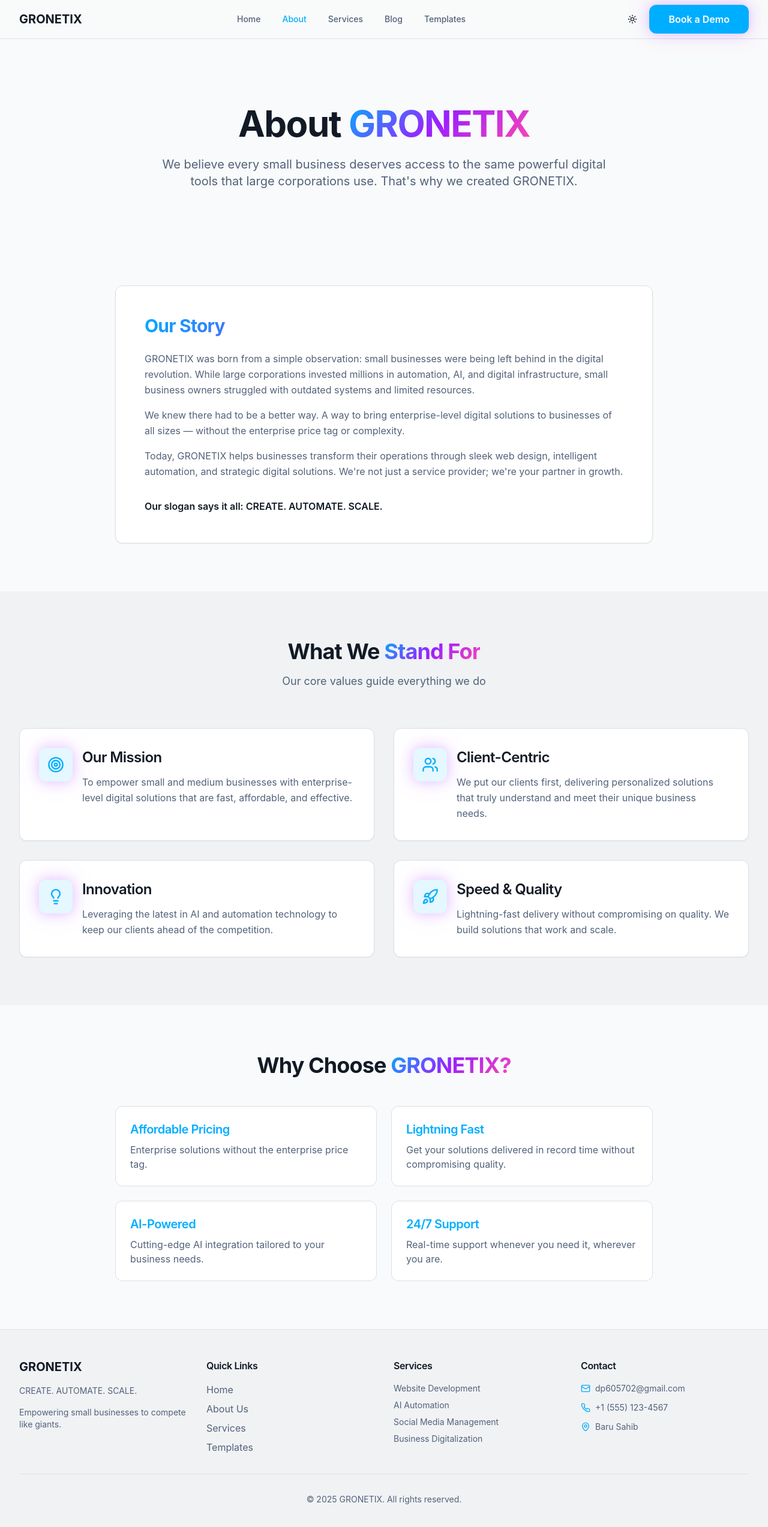
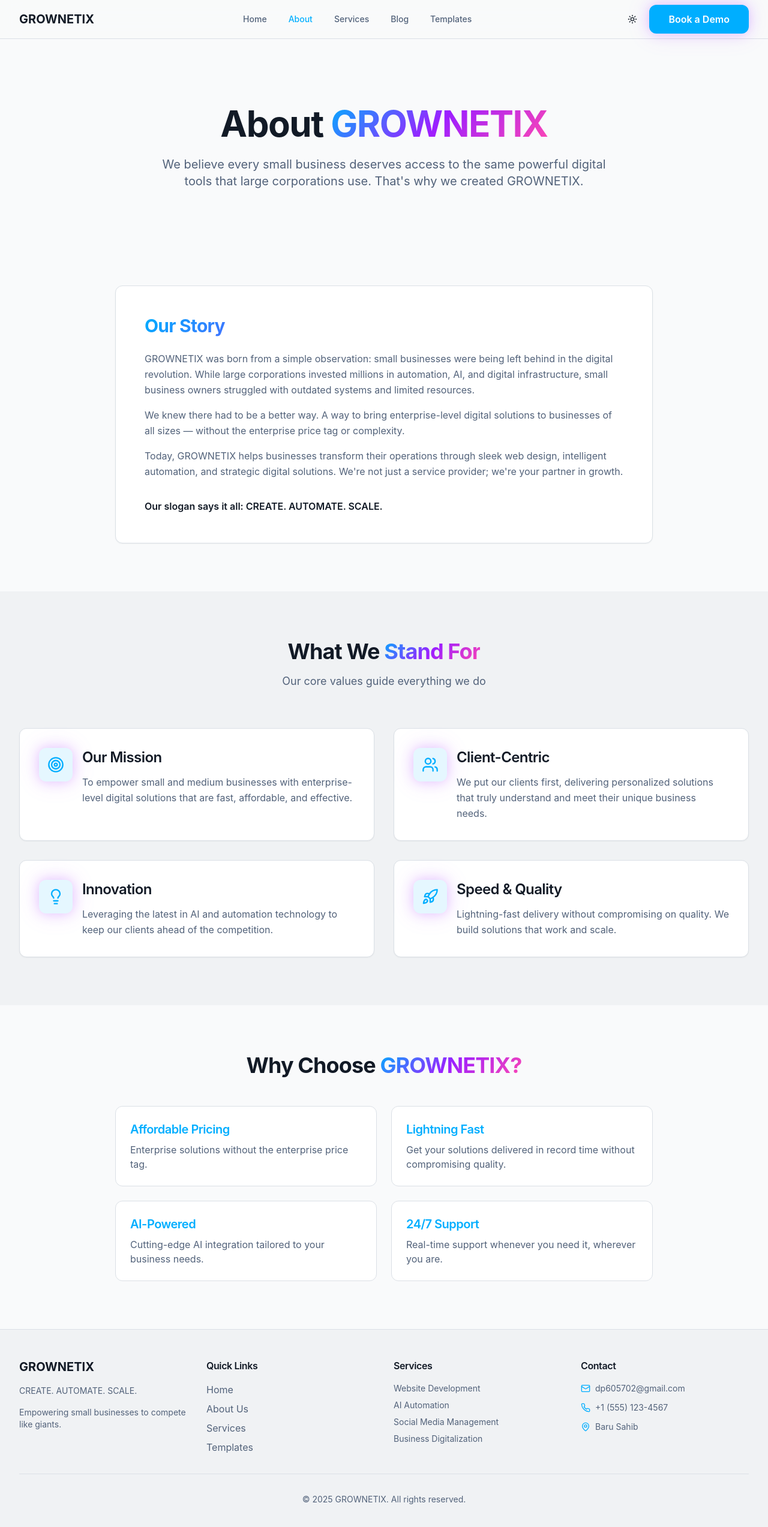
Before and after one commit to dp8271200013/gronetix, a React (Vite) app: page /about in a window 1280 px wide. Shown: the top 2546 px of the page at 60% size. Built offline with nearby package versions, Linux system fonts and the light colour scheme; the HTML template or start-up script is replaced by a standard one.

Commit message:
Refactor: Update brand name to GROWNETIX

```diff
--- a/index.html
+++ b/index.html
@@ -6,23 +6,23 @@
     <link rel="icon" type="image/png" href="/favicon.png" />
 
     <!-- Primary Meta Tags -->
-    <title>GRONETIX - Fast Websites & AI Automations for Small Business Growth</title>
-    <meta name="title" content="GRONETIX - Fast Websites & AI Automations for Small Business Growth" />
+    <title>GROWNETIX - Fast Websites & AI Automations for Small Business Growth</title>
+    <meta name="title" content="GROWNETIX - Fast Websites & AI Automations for Small Business Growth" />
     <meta name="description" content="Get a premium website, hands-off automation, and social management - all without the agency price. Deliver results in hours, not days or weeks. CREATE. AUTOMATE. SCALE." />
-    <meta name="author" content="GRONETIX" />
+    <meta name="author" content="GROWNETIX" />
     <meta name="keywords" content="small business websites, AI automation, social media management, business digitalization, automated invoices, chatbot automation, SEO websites, affordable web design" />
 
     <!-- Open Graph / Facebook -->
     <meta property="og:type" content="website" />
     <meta property="og:url" content="https://gronetix.com/" />
-    <meta property="og:title" content="GRONETIX - Fast Websites & AI Automations for Small Business Growth" />
+    <meta property="og:title" content="GROWNETIX - Fast Websites & AI Automations for Small Business Growth" />
     <meta property="og:description" content="Get a premium website, hands-off automation, and social management - all without the agency price. Deliver results in hours, not days or weeks." />
     <meta property="og:image" content="/hero-business-owner.jpg" />
 
     <!-- Twitter -->
     <meta name="twitter:card" content="summary_large_image" />
     <meta name="twitter:url" content="https://gronetix.com/" />
-    <meta name="twitter:title" content="GRONETIX - Fast Websites & AI Automations for Small Business Growth" />
+    <meta name="twitter:title" content="GROWNETIX - Fast Websites & AI Automations for Small Business Growth" />
     <meta name="twitter:description" content="Get a premium website, hands-off automation, and social management - all without the agency price. Deliver results in hours, not days or weeks." />
     <meta name="twitter:image" content="/hero-business-owner.jpg" />
 
@@ -31,7 +31,7 @@
     {
       "@context": "https://schema.org",
       "@type": "Organization",
-      "name": "GRONETIX",
+      "name": "GROWNETIX",
       "url": "https://gronetix.com",
       "logo": "https://gronetix.com/favicon.png",
       "description": "Empowering small businesses with fast websites, AI automations, and digital solutions that deliver results in hours.",
--- a/src/components/Footer.tsx
+++ b/src/components/Footer.tsx
@@ -9,7 +9,7 @@ const Footer = () => {
           {/* Brand */}
           <div className="space-y-4">
             <div className="flex items-center">
-              <span className="text-xl font-bold">GRONETIX</span>
+              <span className="text-xl font-bold">GROWNETIX</span>
             </div>
             <p className="text-muted-foreground text-sm">
               CREATE. AUTOMATE. SCALE.
@@ -78,7 +78,7 @@ const Footer = () => {
         </div>
 
         <div className="border-t border-border mt-8 pt-8 text-center text-muted-foreground text-sm">
-          <p>&copy; 2025 GRONETIX. All rights reserved.</p>
+          <p>&copy; 2025 GROWNETIX. All rights reserved.</p>
         </div>
       </div>
     </footer>
--- a/src/components/Navbar.tsx
+++ b/src/components/Navbar.tsx
@@ -24,7 +24,7 @@ const Navbar = () => {
         <div className="flex items-center justify-between h-16">
           {/* Brand */}
           <Link to="/" className="flex items-center group">
-            <span className="text-xl font-bold group-hover:text-primary transition-colors">GRONETIX</span>
+            <span className="text-xl font-bold group-hover:text-primary transition-colors">GROWNETIX</span>
           </Link>
 
           {/* Desktop Navigation */}
--- a/src/pages/About.tsx
+++ b/src/pages/About.tsx
@@ -31,11 +31,11 @@ const About = () => {
       <section className="py-20 bg-gradient-to-b from-surface-darker to-background">
         <div className="container mx-auto px-4 sm:px-6 lg:px-8 text-center">
           <h1 className="text-4xl sm:text-5xl md:text-6xl font-bold mb-6">
-            About <span className="text-gradient">GRONETIX</span>
+            About <span className="text-gradient">GROWNETIX</span>
           </h1>
           <p className="text-lg sm:text-xl text-muted-foreground max-w-3xl mx-auto">
             We believe every small business deserves access to the same powerful digital tools
-            that large corporations use. That's why we created GRONETIX.
+            that large corporations use. That's why we created GROWNETIX.
           </p>
         </div>
       </section>
@@ -49,7 +49,7 @@ const About = () => {
                 <h2 className="text-3xl font-bold mb-6 text-gradient">Our Story</h2>
                 <div className="space-y-4 text-muted-foreground leading-relaxed">
                   <p>
-                    GRONETIX was born from a simple observation: small businesses were being left
+                    GROWNETIX was born from a simple observation: small businesses were being left
                     behind in the digital revolution. While large corporations invested millions in
                     automation, AI, and digital infrastructure, small business owners struggled with
                     outdated systems and limited resources.
@@ -59,7 +59,7 @@ const About = () => {
                     solutions to businesses of all sizes — without the enterprise price tag or complexity.
                   </p>
                   <p>
-                    Today, GRONETIX helps businesses transform their operations through sleek web
+                    Today, GROWNETIX helps businesses transform their operations through sleek web
                     design, intelligent automation, and strategic digital solutions. We're not just
                     a service provider; we're your partner in growth.
                   </p>
@@ -116,7 +116,7 @@ const About = () => {
         <div className="container mx-auto px-4 sm:px-6 lg:px-8">
           <div className="max-w-4xl mx-auto">
             <h2 className="text-3xl sm:text-4xl font-bold mb-12 text-center">
-              Why Choose <span className="text-gradient">GRONETIX?</span>
+              Why Choose <span className="text-gradient">GROWNETIX?</span>
             </h2>
 
             <div className="grid grid-cols-1 md:grid-cols-2 gap-6">
--- a/src/pages/Home.tsx
+++ b/src/pages/Home.tsx
@@ -161,7 +161,7 @@ const Home = () => {
             Ready to <span className="text-gradient">Scale?</span>
           </h2>
           <p className="text-lg text-muted-foreground mb-8 max-w-2xl mx-auto">
-            Join the businesses that are already transforming with GRONETIX.
+            Join the businesses that are already transforming with GROWNETIX.
             Book a free demo and see how we can help you grow.
           </p>
           <Link to="/contact">
--- a/src/pages/Services.tsx
+++ b/src/pages/Services.tsx
@@ -197,7 +197,7 @@ const Services = () => {
                 Ready to Get Started?
               </h2>
               <p className="text-lg text-muted-foreground mb-8 max-w-2xl mx-auto">
-                Book a free consultation and discover how GRONETIX can transform your business.
+                Book a free consultation and discover how GROWNETIX can transform your business.
               </p>
               <Link to="/contact">
                 <Button variant="hero" size="xl">
```
Also changed, not shown: src/pages/BlogPost.tsx (+6 -6 lines).
